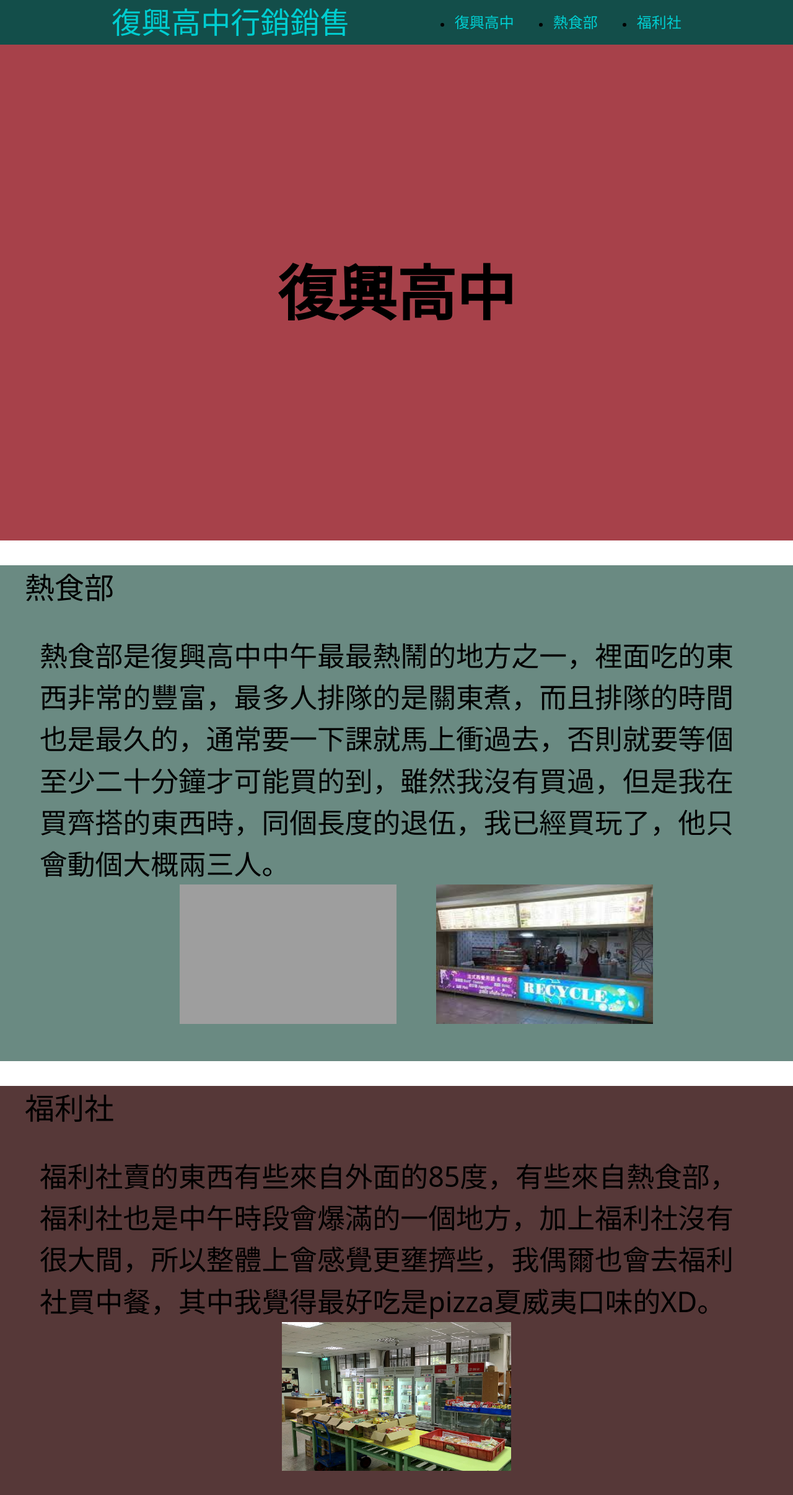
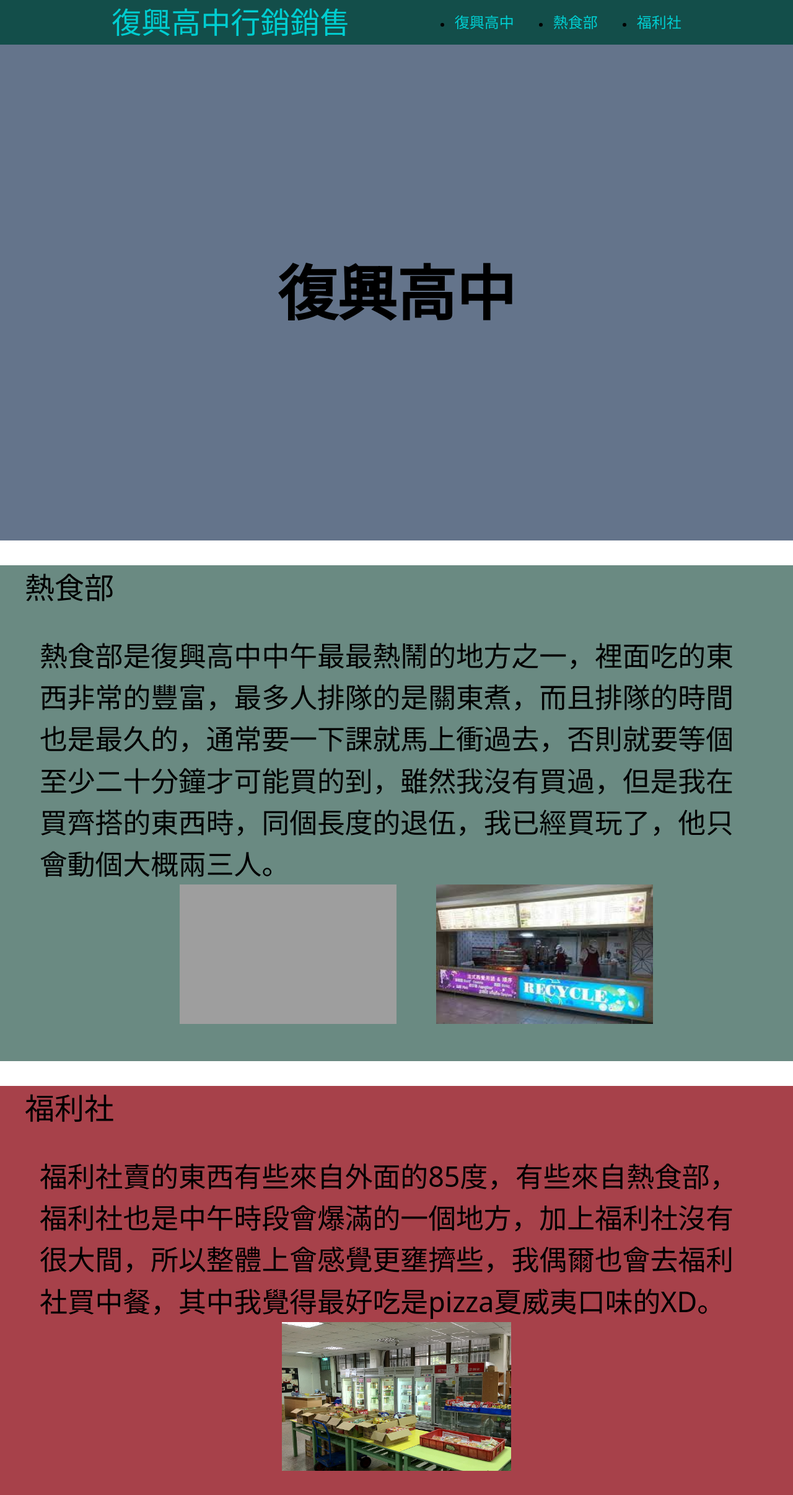
Before and after one commit to toxicstar13/10420-final-project, a website built with Vite: page index.html in a window 1280 px wide. Shown: the whole page at 62% size. Built offline with nearby package versions, Linux system fonts and the light colour scheme; grey boxes are pictures that could not be loaded.

Commit message:
update 0625

```diff
--- a/index.html
+++ b/index.html
@@ -26,7 +26,7 @@
           <a style="font-size: 150%; color: darkturquoise" href="#福利社">福利社</a>
         </li>
       </div>
-      <div class="" style="background-color: #A7414A;">
+      <div class="bg-slate-500">
         <section class="flex" id="home">
           <h1
             style="width: 100vw; height: 100vh; font-size: 600%"
@@ -58,7 +58,7 @@
           </div>
         </section>
       </div>
-      <div class="" style="width: 100vw; height: 100vh;background-color: #563838;">
+      <div class="" style="width: 100vw; height: 100vh;background-color: #A7414A;">
         <section id="福利社">
           <h1 style="font-size: 300%" class="m-10">福利社</h1>
           <p style="font-size: 280%" class="ml-16 mr-16">
```
